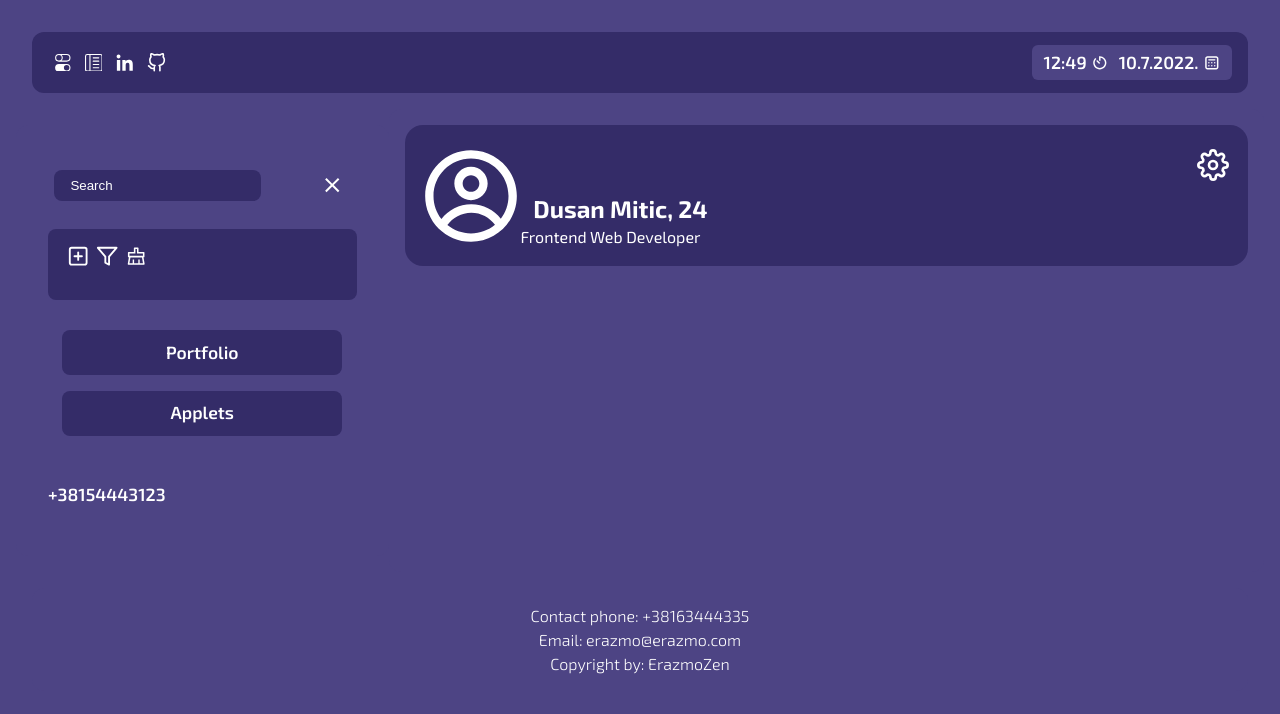
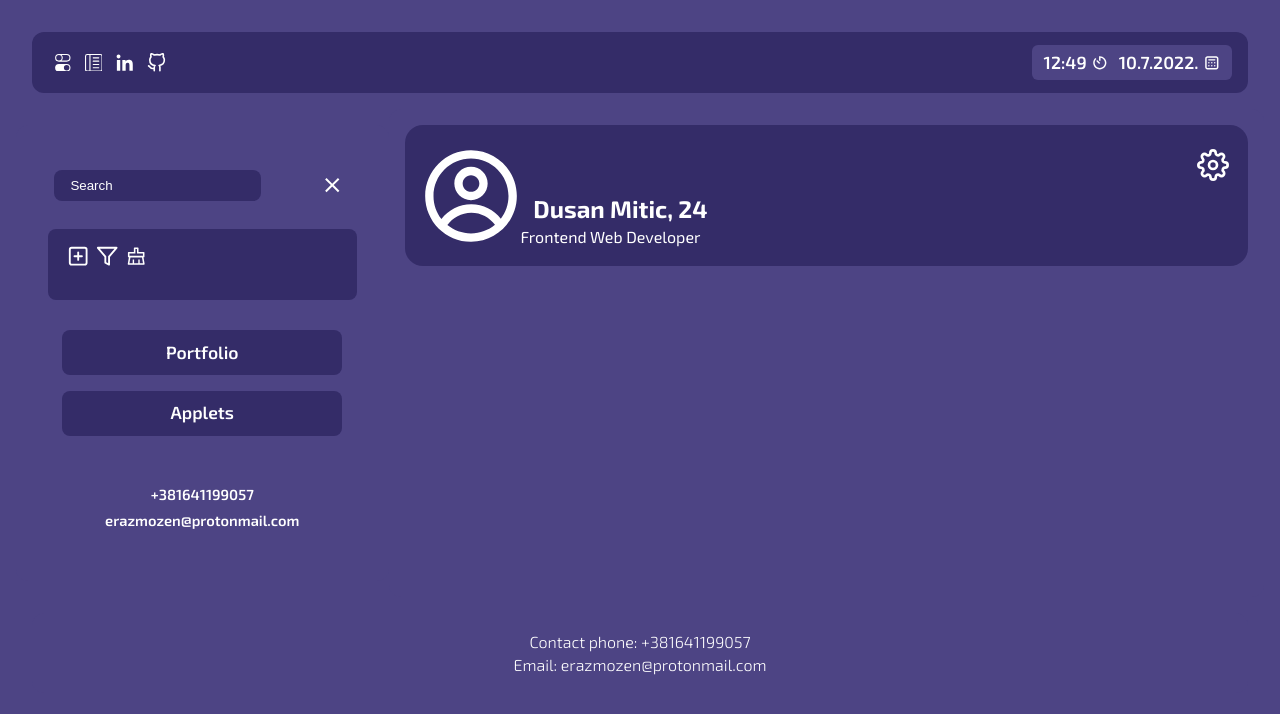
Before and after one commit to erazmozen/hub, a React (Create React App) app: page /hub/applets in a window 1280 px wide. Shown: the top 714 px of the page. Built offline with nearby package versions, Linux system fonts and the light colour scheme.

Commit message:
Change some style and add contact info

```diff
--- a/src/components/Footer/Footer.jsx
+++ b/src/components/Footer/Footer.jsx
@@ -4,9 +4,8 @@ const Footer = () => {
   console.log("Footer render");
   return (
     <div className="footer-wrapper background-rounded">
-      <p>Contact phone: +38163444335</p>
-      <p>Email: erazmo@erazmo.com</p>
-      <p>Copyright by: ErazmoZen</p>
+      <p>Contact phone: +381641199057</p>
+      <p>Email: erazmozen@protonmail.com</p>
     </div>
   );
 };
--- a/src/components/Showpage/comps/Notes/editnotes.css
+++ b/src/components/Showpage/comps/Notes/editnotes.css
@@ -16,8 +16,9 @@
 
 .edit-notes textarea {
   font-size: 0.8em;
-  padding: 0.4rem 1rem;
-  max-width: 98vh;
+  padding: 0.8rem 1rem;
+  max-width: 680px;
+  min-height: 180px;
 }
 
 .edit-notes input {
--- a/src/components/Sidebar/Sidebar.jsx
+++ b/src/components/Sidebar/Sidebar.jsx
@@ -35,7 +35,8 @@ const Sidebar = ({ icons }) => {
         </div>
       </div>
       <div className="sidebar-bottom">
-        <div>+38154443123</div>
+        <small>+381641199057</small>
+        <small>erazmozen@protonmail.com</small>
       </div>
     </div>
   );
--- a/src/components/Sidebar/sidebar.css
+++ b/src/components/Sidebar/sidebar.css
@@ -87,6 +87,9 @@
 
 .sidebar-bottom {
   margin-bottom: 1rem;
+  display: flex;
+  flex-direction: column;
+  align-items: center;
 }
 
 /* Sidebar ------ */
```
